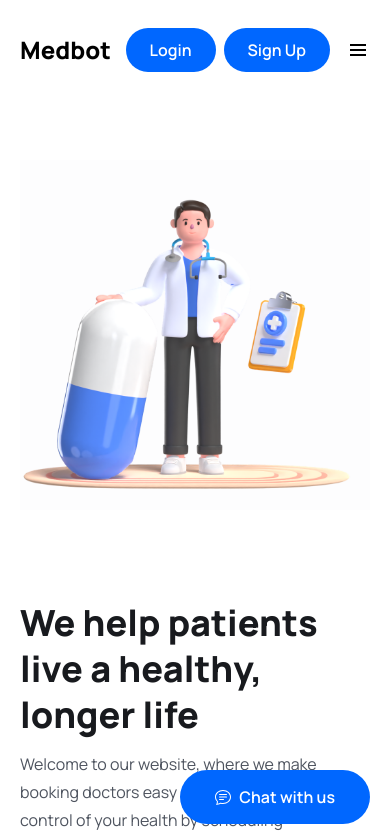
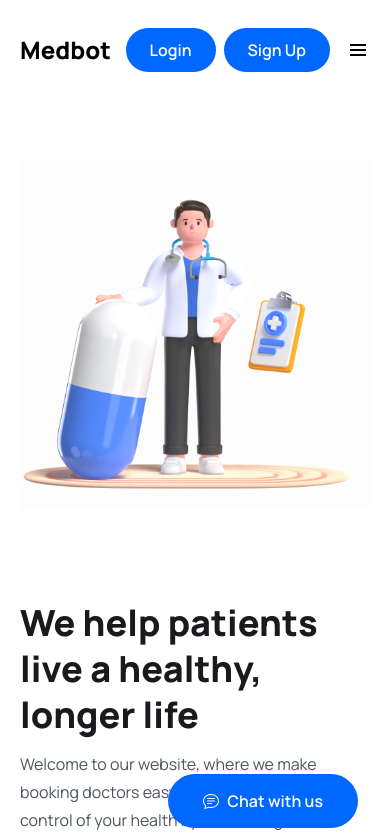
Before and after one commit to niranjan65/medbot, a React (Vite) app: page / in a window 390 px wide. Shown: the top 840 px of the page. Built offline with nearby package versions, Linux system fonts and the light colour scheme.

Commit message:
2nd commit

```diff
--- a/src/pages/Home.jsx
+++ b/src/pages/Home.jsx
@@ -155,9 +155,9 @@ export const Home = () => {
       <OurDoctors/>
       <Faq/>
       <Testimonial/>
-      <div className="fixed btn bottom-[20px] right-[20px] cursor-pointer flex gap-2 items-center z-10">
+      <div className="fixed btn bottom-4 right-8 lg:bottom-[20px] lg:right-[20px] cursor-pointer flex gap-2 items-center z-10">
         <BsChatText/>
-        <button className="">Chat with us</button>
+        <a href="https://0471-2405-201-8022-715e-855d-2758-6818-e56.ngrok-free.app/"><button className="">Chat with us</button></a>
       </div>
     </div>
   );
```
